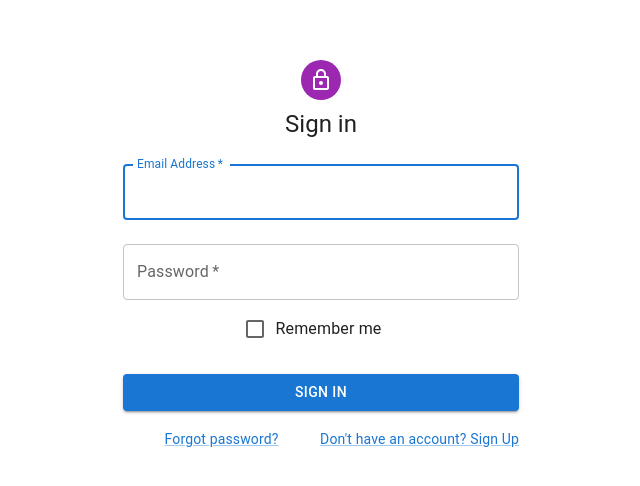
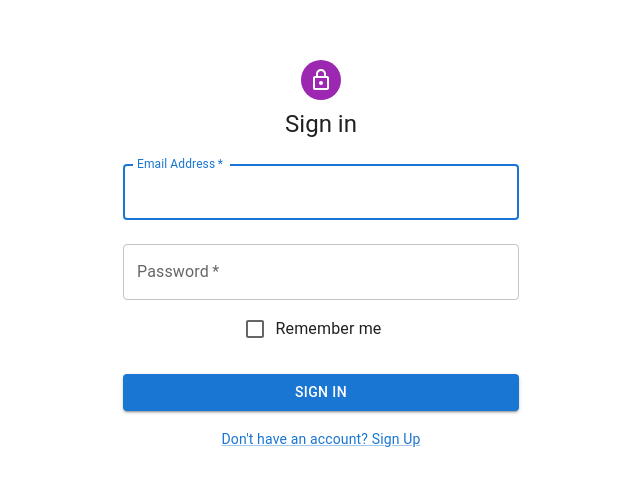
Before and after one commit to navnitchaudhary-condenast/employee-engagement-app, a React (Create React App) app: page / in a window 1280 px wide. Shown: the part 108-594 px from the top of the page, without its empty margins (319-959 px from the left). Built offline with nearby package versions, Linux system fonts and the light colour scheme.

Commit message:
rnamed dashboard page to myorganisation

```diff
--- a/src/App.js
+++ b/src/App.js
@@ -3,7 +3,7 @@ import { createTheme, ThemeProvider } from "@mui/material/styles";
 import Container from "@mui/material/Container";
 
 import "./App.css";
-import DashBoard from "./components/dashboard/DashBoard";
+import MyOrganisation from "./components/myOrganisation/MyOrganisation";
 import Footer from "./components/footer/Footer";
 import Header from "./components/header/Header";
 import LogIn from "./components/login/LogIn";
@@ -24,7 +24,7 @@ const App = () => {
               {pathname !== "/" && pathname !== "/signup" && <Header></Header>}
               <Switch>
                 <Route path="/signup" component={SignUp} />
-                <Route path="/dashboard" component={DashBoard} />
+                <Route path="/my-organisation" component={MyOrganisation} />
                 <Route
                   path="/todays-engagement-activity"
                   component={TodaysEngagementActivity}
--- a/src/components/login/LogIn.js
+++ b/src/components/login/LogIn.js
@@ -83,13 +83,13 @@ const LogIn = () => {
               Sign In
             </Button>
             <Grid container>
-              <Grid item xs>
+              {/* <Grid item xs>
                 <Link href="#" variant="body2">
                   Forgot password?
                 </Link>
-              </Grid>
-              <Grid item>
-                <Link href="#" variant="body2">
+              </Grid> */}
+              <Grid item xs>
+                <Link href="/signup" variant="body2">
                   {"Don't have an account? Sign Up"}
                 </Link>
               </Grid>
--- a/src/components/dashboard/DashBoard.js
+++ b/src/components/myOrganisation/MyOrganisation.js
@@ -9,7 +9,7 @@ import Typography from "@mui/material/Typography";
 
 const cards = [1, 2, 3, 4, 5, 6, 7, 8, 9];
 
-export default function Album() {
+ const MyOrganisation = () =>{
   return (
     <Grid container spacing={4}>
       {cards.map((card) => (
@@ -49,3 +49,5 @@ export default function Album() {
     </Grid>
   );
 }
+
+export default MyOrganisation;
```
